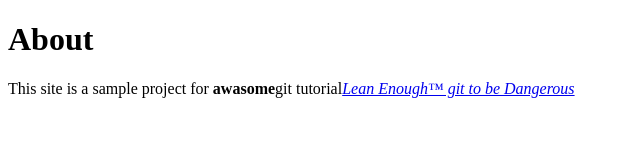
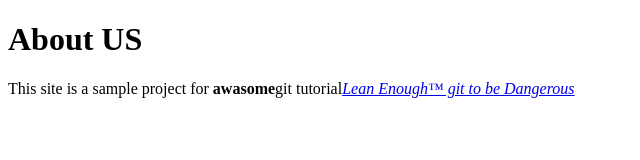
Before and after one commit to SYSTEMA556/website, a plain HTML site: page about.html in a window 1280 px wide. Shown: the full height of the page, 0-640 px from the left. Drawn offline with Linux system fonts and the light colour scheme.

Commit message:
about us

```diff
--- a/about.html
+++ b/about.html
@@ -4,7 +4,7 @@
         <title> About US</title>
     </head>
     <body>
-        <h1>About</h1>
+        <h1>About US</h1>
         <p>This site is a sample project for <strong>awasome</strong>git tutorial<em><a href="https://www.learnenough.com/git-tutorial">Lean Enough™ git to be Dangerous</em></a>
         </p>
     </body>
```
